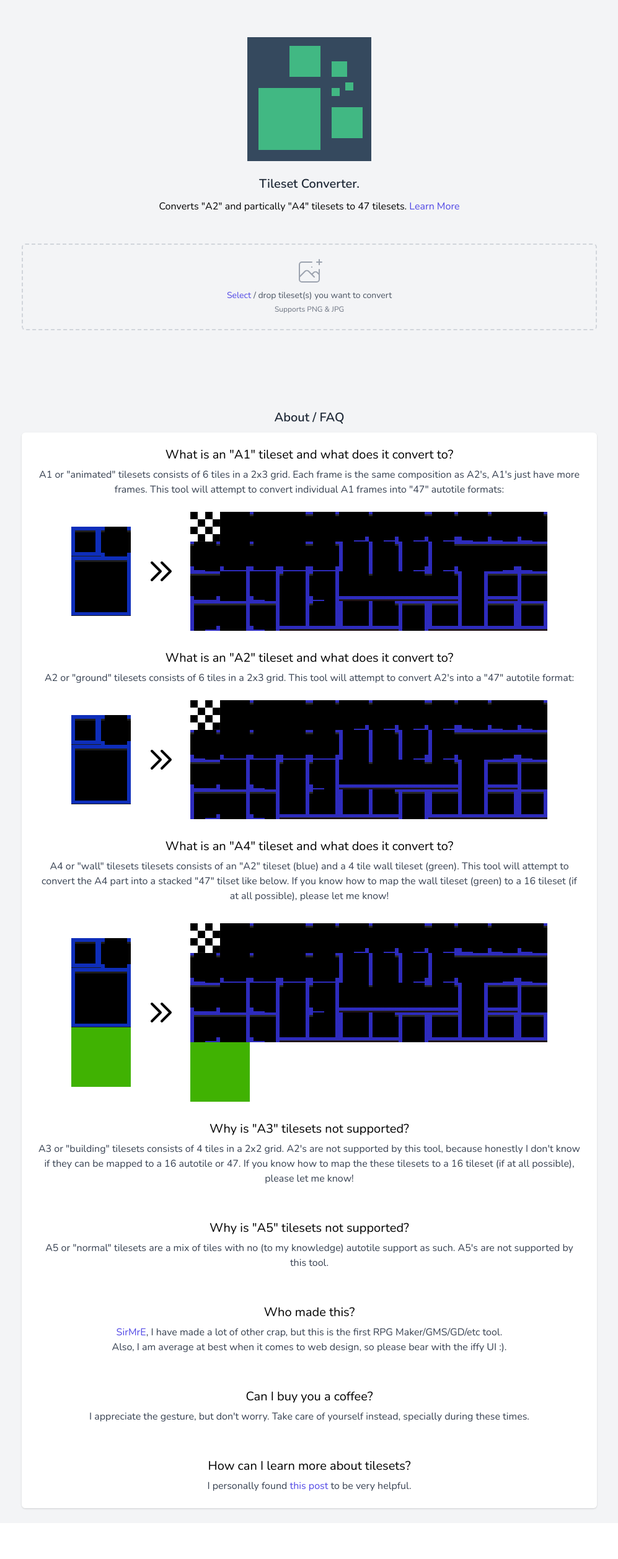
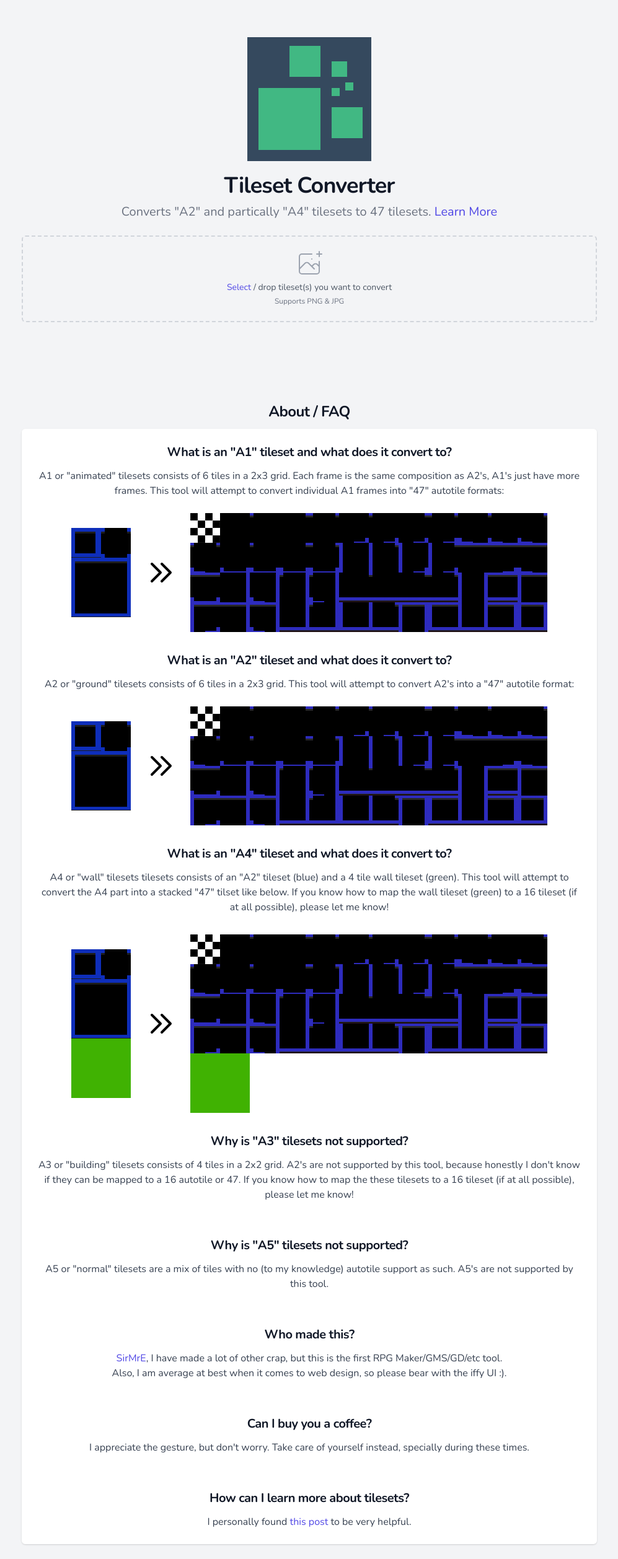
Before and after one commit to MrEliasen/tileset-converter, a Vue app: page / in a window 1280 px wide. Shown: the whole page at 62% size, without its empty margins (141-1138 px from the left). Before the commit the page ends 2458 px from the top, so only its background shows below. Built offline with nearby package versions, Linux system fonts and the light colour scheme.

Commit message:
update typography

```diff
--- a/src/App.vue
+++ b/src/App.vue
@@ -5,12 +5,13 @@
                 <img alt="Vue logo" src="./assets/logo.png">
             </div>
 
-            <div class="py-6 px-3 lg:px-8 sm:p-6">
-                <h2 class="font-semibold text-xl mb-3 text-gray-800 leading-tight">
-                    Tileset Converter.
+            <div class="mt-5  lg:text-center">
+                <h2 class="text-3xl leading-8 font-extrabold tracking-tight text-gray-900 sm:text-4xl">
+                    Tileset Converter
                 </h2>
-
-                <p>Converts "A2" and partically "A4" tilesets to 47 tilesets. <a @click="goTo('#faq')" href="#" class="font-medium text-indigo-600 hover:text-indigo-500 focus-within:outline-none">Learn More</a></p>
+                <p class="mt-2 max-w-2xl text-xl text-gray-500 lg:mx-auto">
+                    Converts "A2" and partically "A4" tilesets to 47 tilesets. <a @click="goTo('#faq')" href="#" class="font-medium text-indigo-600 hover:text-indigo-500 focus-within:outline-none">Learn More</a>
+                </p>
             </div>
 
             <div class="py-6 px-3 lg:px-8 sm:p-6">
@@ -39,19 +40,21 @@
             </div>
 
             <div class="px-3 lg:px-8 sm:p-6 mt-20">
-                <h2 id="faq" class="font-semibold text-xl mb-3 text-gray-800 leading-tight">
-                    About / FAQ
-                </h2>
+                <div id="faq" class="lg:text-center">
+                    <h2 class="text-2xl mb-3 leading-8 font-extrabold tracking-tight text-gray-900 sm:text-2xl">
+                        About / FAQ
+                    </h2>
+                </div>
 
                 <div class="shadow overflow-hidden sm:rounded-md">
                     <div class="px-4 py-5 bg-white sm:p-6">
                         <div class="grid grid-cols-1 gap-8">
                             <div class="col-span-1">
-                                <h3 class="text-xl leading-6 font-medium">
+                                <h3 class="text-xl mb-3 leading-8 font-extrabold tracking-tight text-gray-900 sm:text-xl">
                                     What is an "A1" tileset and what does it convert to?
                                 </h3>
 
-                                <p class="mt-2 text-base text-gray-700 mb-6">A1 or "animated" tilesets consists of 6 tiles in a 2x3 grid. Each frame is the same composition as A2's, A1's just have more frames. This tool will attempt to convert individual A1 frames into "47" autotile formats:</p>
+                                <p class="text-base text-gray-700 mb-6">A1 or "animated" tilesets consists of 6 tiles in a 2x3 grid. Each frame is the same composition as A2's, A1's just have more frames. This tool will attempt to convert individual A1 frames into "47" autotile formats:</p>
 
                                 <div class="flex justify-center items-center">
                                     <img alt="a2 tileset" src="./assets/a2-example.png">
@@ -63,11 +66,11 @@
                             </div>
 
                             <div class="col-span-1">
-                                <h3 class="text-xl leading-6 font-medium">
+                                <h3 class="text-xl mb-3 leading-8 font-extrabold tracking-tight text-gray-900 sm:text-xl">
                                     What is an "A2" tileset and what does it convert to?
                                 </h3>
 
-                                <p class="mt-2 text-base text-gray-700 mb-6">A2 or "ground" tilesets consists of 6 tiles in a 2x3 grid. This tool will attempt to convert A2's into a "47" autotile format:</p>
+                                <p class="text-base text-gray-700 mb-6">A2 or "ground" tilesets consists of 6 tiles in a 2x3 grid. This tool will attempt to convert A2's into a "47" autotile format:</p>
 
                                 <div class="flex justify-center items-center">
                                     <img alt="a2 tileset" src="./assets/a2-example.png">
@@ -79,11 +82,11 @@
                             </div>
 
                             <div class="col-span-1">
-                                <h3 class="text-xl leading-6 font-medium">
+                                <h3 class="text-xl mb-3 leading-8 font-extrabold tracking-tight text-gray-900 sm:text-xl">
                                     What is an "A4" tileset and what does it convert to?
                                 </h3>
 
-                                <p class="mt-2 text-base text-gray-700 mb-6">A4 or "wall" tilesets tilesets consists of an "A2" tileset (blue) and a 4 tile wall tileset (green). This tool will attempt to convert the A4 part into a stacked "47" tilset like below. If you know how to map the wall tileset (green) to a 16 tileset (if at all possible), please let me know!</p>
+                                <p class="text-base text-gray-700 mb-6">A4 or "wall" tilesets tilesets consists of an "A2" tileset (blue) and a 4 tile wall tileset (green). This tool will attempt to convert the A4 part into a stacked "47" tilset like below. If you know how to map the wall tileset (green) to a 16 tileset (if at all possible), please let me know!</p>
 
                                 <div class="flex justify-center items-center mt-8">
                                     <img alt="a4 tileset" src="./assets/a4-example.png">
@@ -95,13 +98,13 @@
                             </div>
 
                             <div class="col-span-1">
-                                <h3 class="text-xl leading-6 font-medium">
+                                <h3 class="text-xl mb-3 leading-8 font-extrabold tracking-tight text-gray-900 sm:text-xl">
                                     Why is "A3" tilesets not supported?
                                 </h3>
 
-                                <p class="mt-2 text-base text-gray-700 mb-6">A3 or "building" tilesets consists of 4 tiles in a 2x2 grid. A2's are not supported by this tool, because honestly I don't know if they can be mapped to a 16 autotile or 47. If you know how to map the these tilesets to a 16 tileset (if at all possible), please let me know!</p>
+                                <p class="text-base text-gray-700 mb-6">A3 or "building" tilesets consists of 4 tiles in a 2x2 grid. A2's are not supported by this tool, because honestly I don't know if they can be mapped to a 16 autotile or 47. If you know how to map the these tilesets to a 16 tileset (if at all possible), please let me know!</p>
 
-                                <!-- <p class="mt-2 text-base text-gray-700 mb-6">A2 or "building" tilesets consists of 4 tiles in a 2x2 grid. This tool will attempt to convert A2's into a "16" autotile format:</p>
+                                <!-- <p class="text-base text-gray-700 mb-6">A2 or "building" tilesets consists of 4 tiles in a 2x2 grid. This tool will attempt to convert A2's into a "16" autotile format:</p>
 
                                 <div class="flex justify-center items-center">
                                     <img alt="a2 tileset" src="./assets/a3-example.png">
@@ -113,18 +116,18 @@
                             </div>
 
                             <div class="col-span-1">
-                                <h3 class="text-xl leading-6 font-medium">
+                                <h3 class="text-xl mb-3 leading-8 font-extrabold tracking-tight text-gray-900 sm:text-xl">
                                     Why is "A5" tilesets not supported?
                                 </h3>
 
-                                <p class="mt-2 text-base text-gray-700 mb-6">A5 or "normal" tilesets are a mix of tiles with no (to my knowledge) autotile support as such. A5's are not supported by this tool.</p>
+                                <p class="text-base text-gray-700 mb-6">A5 or "normal" tilesets are a mix of tiles with no (to my knowledge) autotile support as such. A5's are not supported by this tool.</p>
                             </div>
 
                             <div class="col-span-1">
-                                <h3 class="text-xl leading-6 font-medium">
+                                <h3 class="text-xl mb-3 leading-8 font-extrabold tracking-tight text-gray-900 sm:text-xl">
                                     Who made this?
                                 </h3>
-                                <p class="mt-2 text-base text-gray-700 mb-6">
+                                <p class="text-base text-gray-700 mb-6">
                                     <a href="https://sirmre.com" class="font-medium text-indigo-600 hover:text-indigo-500 focus-within:outline-none">SirMrE</a>, I have made a lot of other crap, but this is the first RPG Maker/GMS/GD/etc tool.<br>
                                     Also, I am average at best when it comes to web design, so please bear with the iffy UI :).
                                 </p>
@@ -132,19 +135,19 @@
                             </div>
 
                             <div class="col-span-1">
-                                <h3 class="text-xl leading-6 font-medium">
+                                <h3 class="text-xl mb-3 leading-8 font-extrabold tracking-tight text-gray-900 sm:text-xl">
                                     Can I buy you a coffee?
                                 </h3>
-                                <p class="mt-2 text-base text-gray-700 mb-6">
+                                <p class="text-base text-gray-700 mb-6">
                                     I appreciate the gesture, but don't worry. Take care of yourself instead, specially during these times.
                                 </p>
                             </div>
 
                             <div class="col-span-1">
-                                <h3 class="text-xl leading-6 font-medium">
+                                <h3 class="text-xl mb-3 leading-8 font-extrabold tracking-tight text-gray-900 sm:text-xl">
                                     How can I learn more about tilesets?
                                 </h3>
-                                <p class="mt-2 text-base text-gray-700">
+                                <p class="text-base text-gray-700">
                                     I personally found <a href="https://medium.com/@robotsweater/bots-guide-to-custom-art-in-rpgmaker-mv-understanding-tilesets-9178fe09e475" target="_blank" class="font-medium text-indigo-600 hover:text-indigo-500 focus-within:outline-none">this post</a> to be very helpful.
                                 </p>
                             </div>
@@ -170,6 +173,7 @@ export default {
     data() {
         return {
             processing: false,
+            uploads: [],
             files: [],
         };
     },
@@ -191,14 +195,14 @@ export default {
             try {
                 const newTilset = new TilesetCutter(file);
                 await newTilset.load();
-                this.files.push(newTilset);
+                this.uploads.push(newTilset);
             } catch (error) {
                 console.log(error);
             }
 
         },
         removeImage(index) {
-            this.files.splice(index, 1);
+            this.uploads.splice(index, 1);
         },
     }
 }
```
